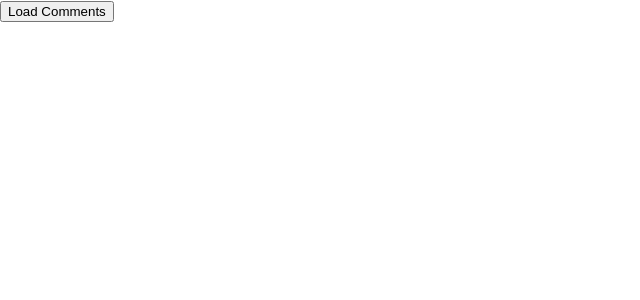
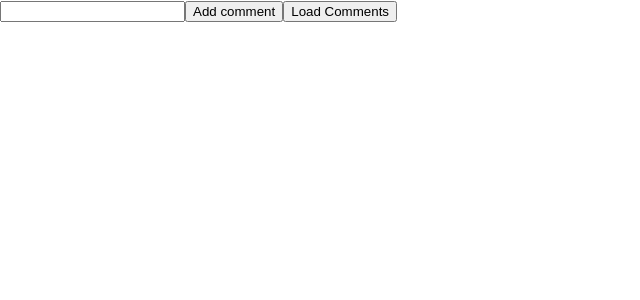
Before and after one commit to vipulpathak113/NextJsLearning, a Next.js app: page /comments in a window 1280 px wide. Shown: the top 300 px of the page, without its empty margins (0-640 px from the left). Built offline with nearby package versions, Linux system fonts and the light colour scheme.

Commit message:
post api to add comment

```diff
--- a/components/navbar.js
+++ b/components/navbar.js
@@ -15,6 +15,9 @@ export default function Navbar() {
       <Link href="/events" prefetch={false}>
         <a>Events</a>
       </Link>
+      <Link href="/comments" prefetch={false}>
+        <a>Comments</a>
+      </Link>
     </div>
   );
 }
--- a/pages/api/comments/index.js
+++ b/pages/api/comments/index.js
@@ -1,5 +1,19 @@
 import { comment } from "../../../utils";
 
 export default function handler(req, res) {
-  res.status(200).json(comment);
+
+  if (req.method == "GET") {
+
+    res.status(200).json(comment).end();
+
+  } else if (req.method == "POST") {
+
+    let body = req.body.comment;
+    let newComment = {
+      id: Date.now(),
+      text: body,
+    }
+
+    res.status(201).json(newComment).end();
+  }
 }
--- a/pages/comments/index.js
+++ b/pages/comments/index.js
@@ -3,6 +3,7 @@ import { useState } from "react";
 
 export default function Comments() {
   const [comments, setComments] = useState([]);
+  const [comment, setComment] = useState([]);
 
   const fetchComments = async () => {
     const response = await fetch("/api/comments");
@@ -10,8 +11,28 @@ export default function Comments() {
     setComments(data);
   };
 
+  const addComment = async () => {
+    const response = await fetch("/api/comments", {
+      method: "POST",
+      body: JSON.stringify({ comment }),
+      headers: {
+        "Content-Type": "application/json",
+      },
+    });
+    const data = await response.json();
+    setComments([...comments,data]);
+  };
+
   return (
     <>
+      <input
+        type="input"
+        onChange={(e) => {
+          setComment(e.target.value);
+        }}
+        value={comment}
+      />
+      <button onClick={addComment}>Add comment</button>
       <button onClick={fetchComments}>Load Comments</button>
       {comments.map((item) => {
         return (
```
